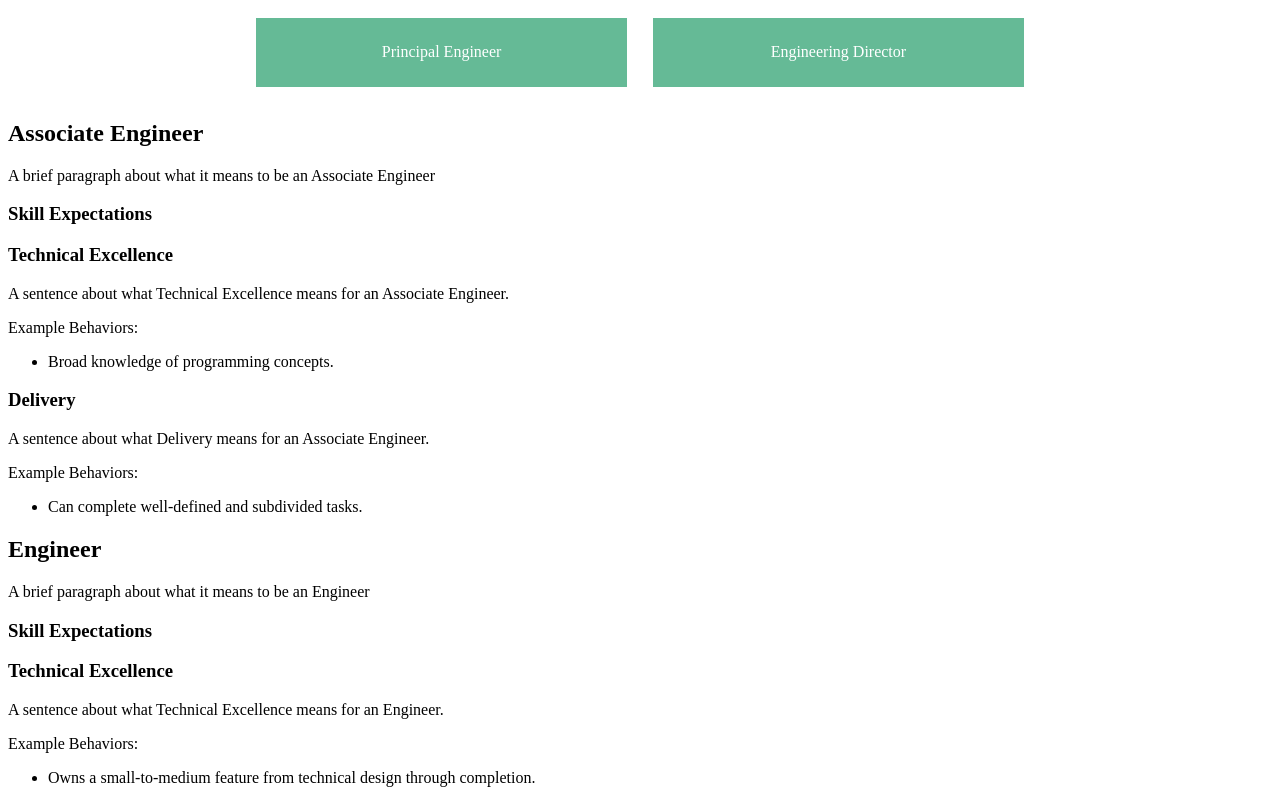
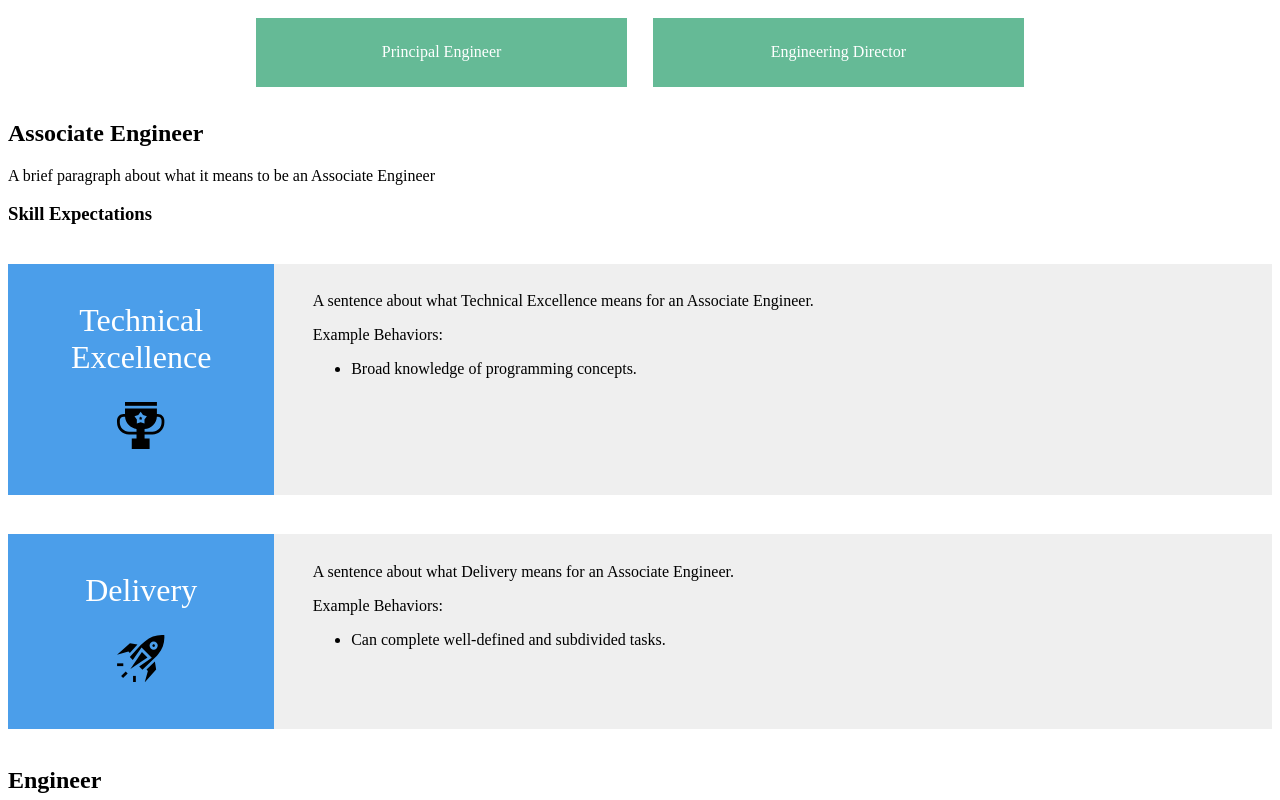
Before and after one commit to TangoGroup/career-journeys, a Next.js app: page /roles in a window 1280 px wide. Shown: the part 740-1540 px from the top of the page. Built offline with nearby package versions, Linux system fonts and the light colour scheme.

Commit message:
Pretty skill expectations

```diff
--- a/components/Role.js
+++ b/components/Role.js
@@ -1,5 +1,6 @@
 import styles from './Role.styles';
 import ROLES from '../constants/roles';
+import SKILLS from '../constants/skills';
 import RoleSkillExpectations from './RoleSkillExpectations';
 
 const Role = (props) => {
@@ -11,7 +12,9 @@ const Role = (props) => {
       <h2>{role.title}</h2>
       <p>{role.description}</p>
       <h3>Skill Expectations</h3>
-      <RoleSkillExpectations roleKey={roleKey} />
+      {Object.keys(SKILLS).map(skillKey => (
+        <RoleSkillExpectations roleKey={roleKey} skillKey={skillKey} />
+      ))}
       <style jsx>{styles}</style>
     </div>
   );
--- a/components/RoleSkillExpectations.js
+++ b/components/RoleSkillExpectations.js
@@ -1,32 +1,32 @@
+import styles from './RoleSkillExpectations.styles';
 import { ROLE_EXPECTATIONS } from '../constants/expectations';
 import SKILLS from '../constants/skills';
+import SkillIcon from './SkillIcon';
 
 const RoleSkillExpectations = (props) => {
-  const { roleKey } = props;
+  const { roleKey, skillKey } = props;
 
-  const skillExpectations = ROLE_EXPECTATIONS[roleKey];
+  const expectations = ROLE_EXPECTATIONS[roleKey][skillKey];
+  if (!expectations) return null;
 
-  if (!skillExpectations) return null;
+  const skill = SKILLS[skillKey];
 
   return (
-    <div>
-      {Object.keys(skillExpectations).map((skillKey) => {
-        const skill = SKILLS[skillKey];
-        const skillExpectation = skillExpectations[skillKey];
-
-        return (
-          <div key={skillKey}>
-            <h3>{skill.name}</h3>
-            <p>{skillExpectation.description}</p>
+    <div className="root">
+      <div className="heading">
+        <div className="name">{skill.name}</div>
+        <SkillIcon skillKey={skillKey} className="icon" />
+      </div>
+      <div className="body">
+        <p>{expectations.description}</p>
         <p>Example Behaviors:</p>
         <ul>
-              {skillExpectation.exampleBehaviors.map(exampleBehavior => (
+          {expectations.exampleBehaviors.map(exampleBehavior => (
             <li key={exampleBehavior}>{exampleBehavior}</li>
           ))}
         </ul>
       </div>
-        );
-      })}
+      <style jsx>{styles}</style>
     </div>
   );
 };
--- /dev/null
+++ b/components/RoleSkillExpectations.styles.js
@@ -0,0 +1,39 @@
+import css from 'styled-jsx/css';
+import THEME from '../constants/theme';
+
+const styles = css`
+  .root {
+    display: flex;
+    margin: 2.4rem 0;
+  }
+
+  .heading {
+    display: flex;
+    flex-direction: column;
+    justify-content: center;
+    flex-basis: 15%;
+    background-color: ${THEME.colors.blue};
+    padding: 2.4rem;
+    color: #fff;
+    font-size: 2rem;
+    text-align: center;
+  }
+
+  .body {
+    flex-grow: 1;
+    background-color: #efefef;
+    padding: 0.8rem 0.8rem 2.4rem 2.4rem;
+  }
+
+  .body ul {
+    margin: 0;
+    padding-left: 2.4rem;
+  }
+
+  :global(.icon) {
+    width: 25%;
+    margin: 1.6rem auto 0 auto;
+  }
+`;
+
+export default styles;
--- a/components/SideNavLayout.styles.js
+++ b/components/SideNavLayout.styles.js
@@ -3,9 +3,11 @@ import THEME from '../constants/theme';
 
 export const contentStyles = css`
   padding-left: ${THEME.contentContainerPadding};
+  padding-right: 2.4rem;
 
   @media screen and (max-width: ${THEME.mediaQueryMaxWidth}) {
     padding-left: 0;
+    padding-right: 0;
   }
 `;
 
```
Lines whose indentation alone changed are shown as unchanged.
